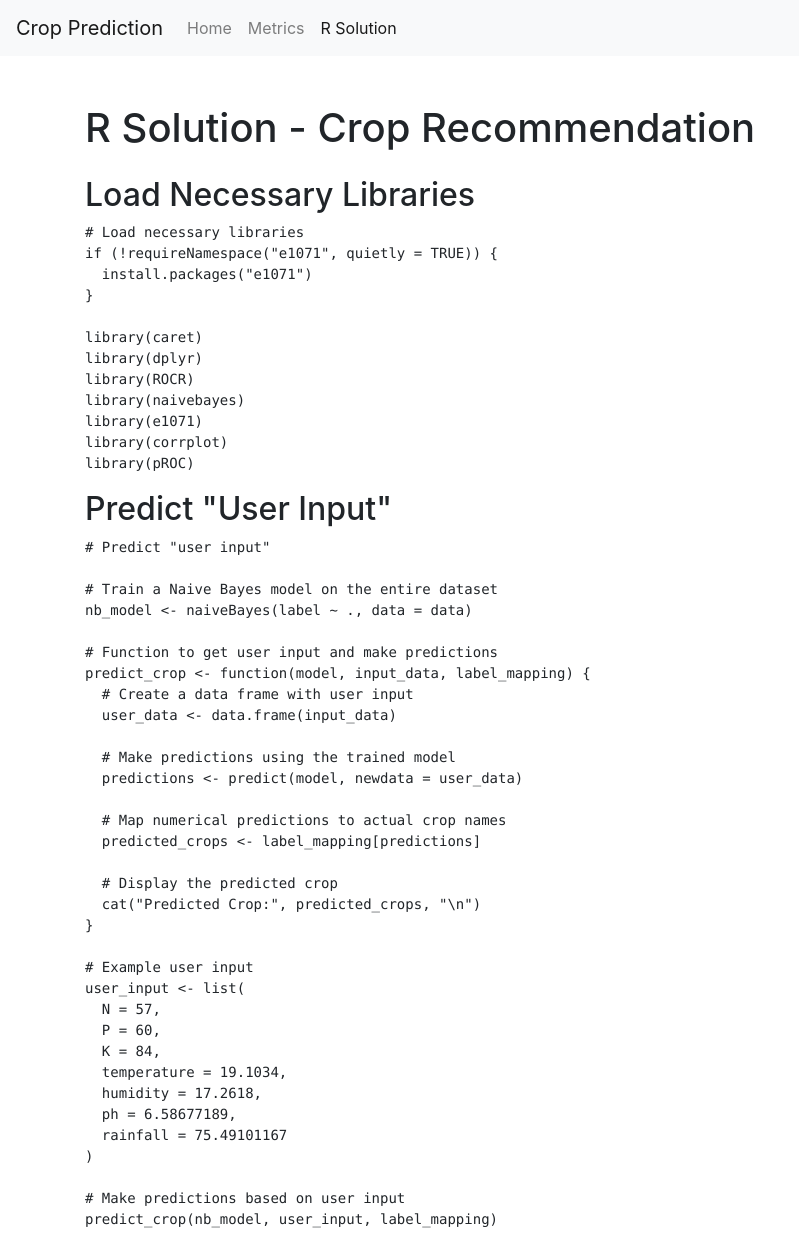
After one commit to audreyvolle/crop-recommendation-application, a Flask app: page /r in a window 1280 px wide. The commit adds this page. Shown: the whole page, without its empty margins (0-799 px from the left). Run offline with Flask 3, Linux system fonts and the light colour scheme; parts of the project's set-up code (start-up, migrations or seed data) failed here and were passed over; some libraries are stand-ins or nearby versions.

Commit message:
R solution page start

```diff
--- a/server.py
+++ b/server.py
@@ -114,6 +114,10 @@ def metrics():
 
     return render_template('metrics.html', auc_values_filtered=auc_values_filtered, labels=labels, plot_base64=plot_base64)
 
+@app.route('/r')
+def r_solution():
+    return render_template('r.html')
+
 if __name__ == '__main__':
     app.run(debug=True, port=5001)
     plot_in_main_thread(roc_curves, labels, auc_values_filtered)
--- a/templates/index.html
+++ b/templates/index.html
@@ -20,6 +20,9 @@
                 </li>
                 <li class="nav-item">
                     <a class="nav-link" href="/metrics">Metrics</a>
+                </li>
+                <li class="nav-item">
+                    <a class="nav-link" href="/r">R Solution</a>
                 </li>
             </ul>
         </div>
--- a/templates/metrics.html
+++ b/templates/metrics.html
@@ -19,6 +19,9 @@
                 </li>
                 <li class="nav-item active">
                     <a class="nav-link" href="/metrics">Metrics</a>
+                </li>
+                <li class="nav-item">
+                    <a class="nav-link" href="/r">R Solution</a>
                 </li>
             </ul>
         </div>
--- /dev/null
+++ b/templates/r.html
@@ -0,0 +1,87 @@
+<!DOCTYPE html>
+<html lang="en">
+<head>
+    <meta charset="UTF-8">
+    <meta name="viewport" content="width=device-width, initial-scale=1.0">
+    <title>R Solution - Crop Recommendation</title>
+    <link rel="stylesheet" href="https://maxcdn.bootstrapcdn.com/bootstrap/4.0.0/css/bootstrap.min.css">
+</head>
+<body>
+    <nav class="navbar navbar-expand-lg navbar-light bg-light">
+        <a class="navbar-brand" href="#">Crop Prediction</a>
+        <button class="navbar-toggler" type="button" data-toggle="collapse" data-target="#navbarNav" aria-controls="navbarNav" aria-expanded="false" aria-label="Toggle navigation">
+            <span class="navbar-toggler-icon"></span>
+        </button>
+        <div class="collapse navbar-collapse" id="navbarNav">
+            <ul class="navbar-nav">
+                <li class="nav-item">
+                    <a class="nav-link" href="/">Home</a>
+                </li>
+                <li class="nav-item">
+                    <a class="nav-link" href="/metrics">Metrics</a>
+                </li>
+                <li class="nav-item active">
+                    <a class="nav-link" href="/r">R Solution</a>
+                </li>
+            </ul>
+        </div>
+    </nav>
+    <div class="container mt-5">
+        <h1 class="mb-4">R Solution - Crop Recommendation</h1>
+
+        <h2>Load Necessary Libraries</h2>
+        <pre><code># Load necessary libraries
+if (!requireNamespace("e1071", quietly = TRUE)) {
+  install.packages("e1071")
+}
+
+library(caret)
+library(dplyr)
+library(ROCR)
+library(naivebayes)
+library(e1071)
+library(corrplot)
+library(pROC)
+</code></pre>
+
+        <!-- Repeat similar sections for other code segments -->
+
+        <h2>Predict "User Input"</h2>
+        <pre><code># Predict "user input"
+
+# Train a Naive Bayes model on the entire dataset
+nb_model <- naiveBayes(label ~ ., data = data)
+
+# Function to get user input and make predictions
+predict_crop <- function(model, input_data, label_mapping) {
+  # Create a data frame with user input
+  user_data <- data.frame(input_data)
+
+  # Make predictions using the trained model
+  predictions <- predict(model, newdata = user_data)
+
+  # Map numerical predictions to actual crop names
+  predicted_crops <- label_mapping[predictions]
+
+  # Display the predicted crop
+  cat("Predicted Crop:", predicted_crops, "\n")
+}
+
+# Example user input
+user_input <- list(
+  N = 57,
+  P = 60,
+  K = 84,
+  temperature = 19.1034,
+  humidity = 17.2618,
+  ph = 6.58677189,
+  rainfall = 75.49101167
+)
+
+# Make predictions based on user input
+predict_crop(nb_model, user_input, label_mapping)
+</code></pre>
+
+    </div>
+</body>
+</html>
```
